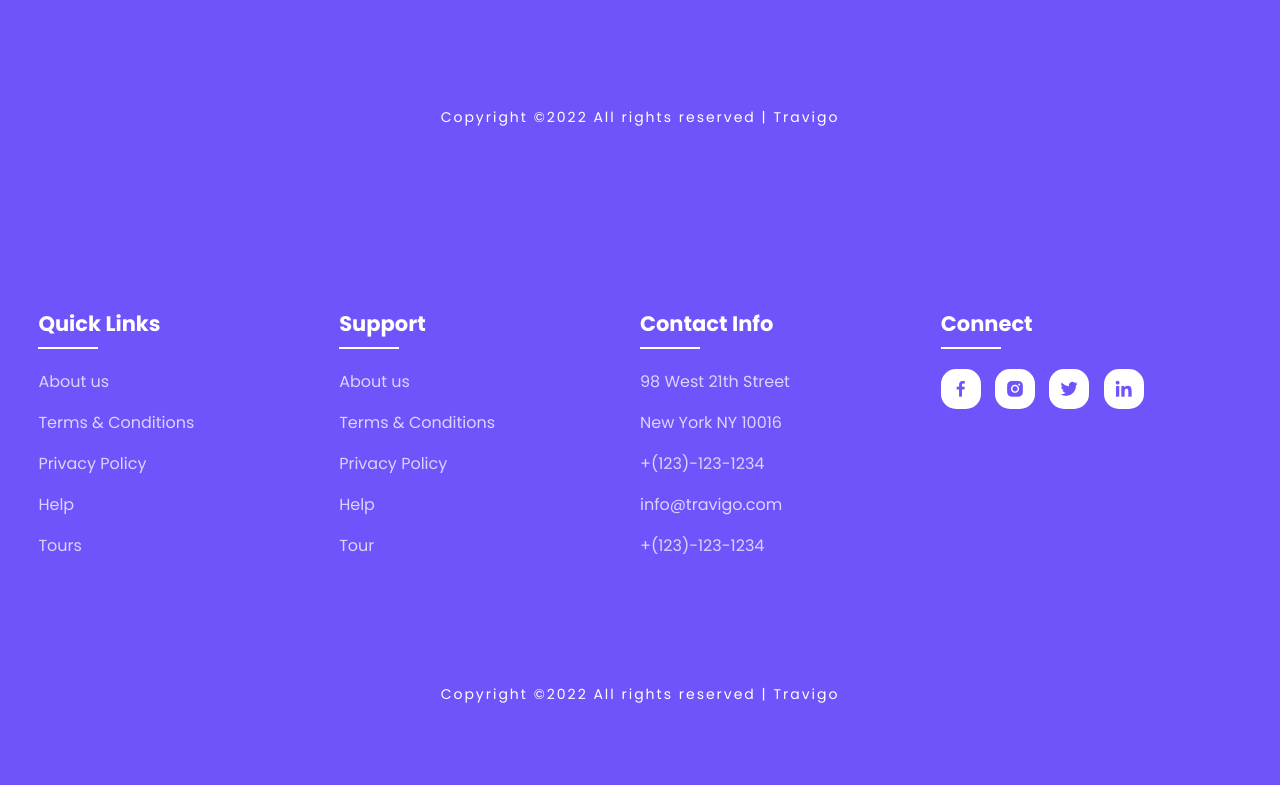
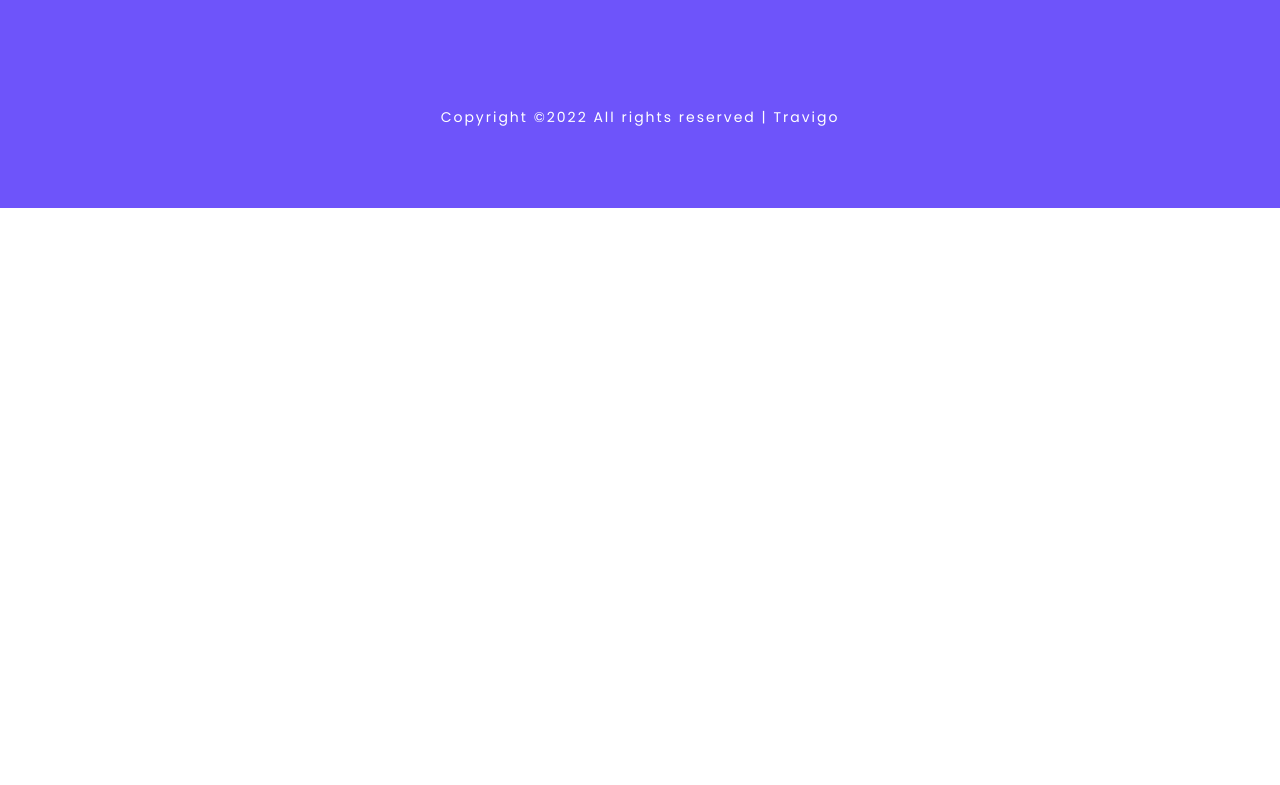
Before and after one commit to Douaesb/brief1, a plain HTML site: page tours.html in a window 1280 px wide. Shown: the part 2990-3775 px from the top of the page. After the commit the page ends 3198 px from the top, so only its background shows below. Drawn offline with nearby package versions, Linux system fonts and the light colour scheme.

Commit message:
footer changes

```diff
--- a/tours.html
+++ b/tours.html
@@ -212,58 +212,7 @@
 			<p>Copyright ©2022 All rights reserved | Travigo</p>
 		</div>
 	</section>
-    <section id="contact">
-		<div class="footer">
-			<div class="main">
-				<div class="list">
-					<h4>Quick Links</h4>
-					<ul>
-						<li><a href="#">About us</a></li>
-						<li><a href="#">Terms & Conditions</a></li>
-						<li><a href="#">Privacy Policy</a></li>
-						<li><a href="#">Help</a></li>
-						<li><a href="#">Tours</a></li>
-					</ul>
-				</div>
 
-				<div class="list">
-					<h4>Support</h4>
-					<ul>
-						<li><a href="#">About us</a></li>
-						<li><a href="#">Terms & Conditions</a></li>
-						<li><a href="#">Privacy Policy</a></li>
-						<li><a href="#">Help</a></li>
-						<li><a href="#">Tour</a></li>
-					</ul>
-				</div>
-
-				<div class="list">
-					<h4>Contact Info</h4>
-					<ul>
-						<li><a href="#">98 West 21th Street</a></li>
-						<li><a href="#">New York NY 10016</a></li>
-						<li><a href="#">+(123)-123-1234</a></li>
-						<li><a href="#">info@travigo.com</a></li>
-						<li><a href="#">+(123)-123-1234</a></li>
-					</ul>
-				</div>
-
-				<div class="list">
-					<h4>Connect</h4>
-					<div class="social">
-						<a href="#"><i class='bx bxl-facebook' ></i></a>
-						<a href="#"><i class='bx bxl-instagram-alt' ></i></a>
-						<a href="#"><i class='bx bxl-twitter' ></i></a>
-						<a href="#"><i class='bx bxl-linkedin' ></i></a>
-					</div>
-				</div>
-			</div>
-		</div>
-
-		<div class="end-text">
-			<p>Copyright ©2022 All rights reserved | Travigo</p>
-		</div>
-	</section>
 
 	<script src="js/script.js"></script>
 
```
Also changed, not shown: contact.html (+0 -51 lines).
